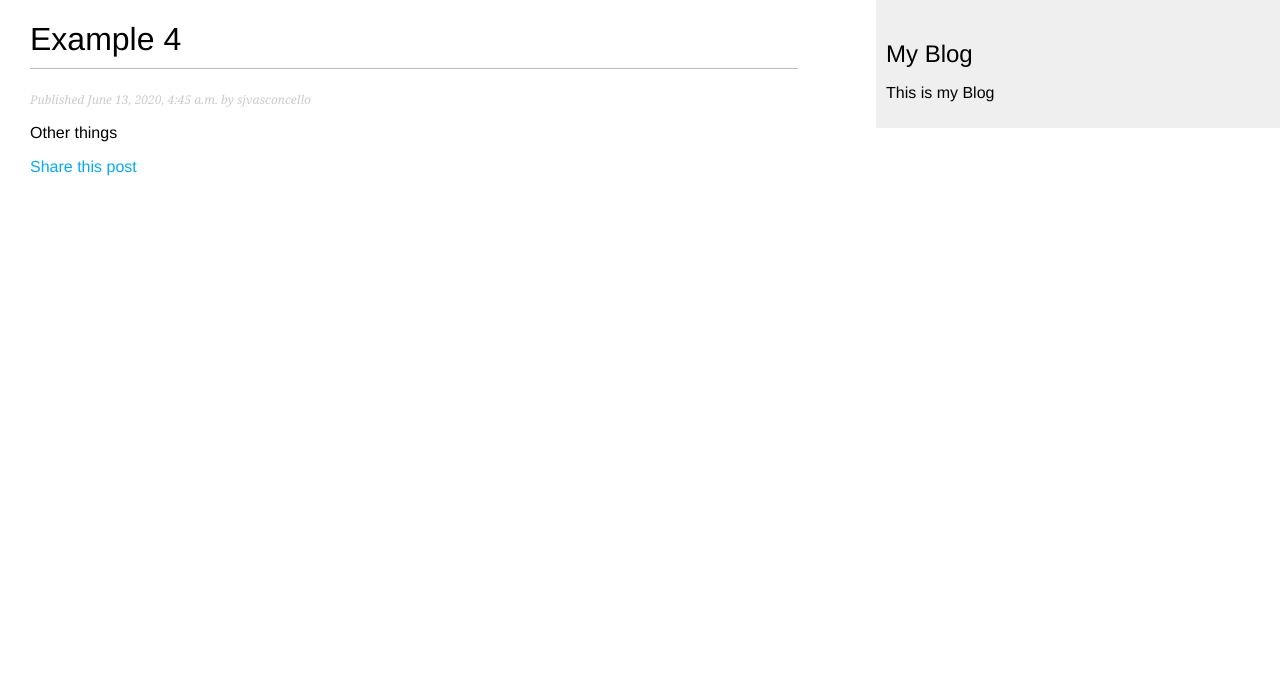
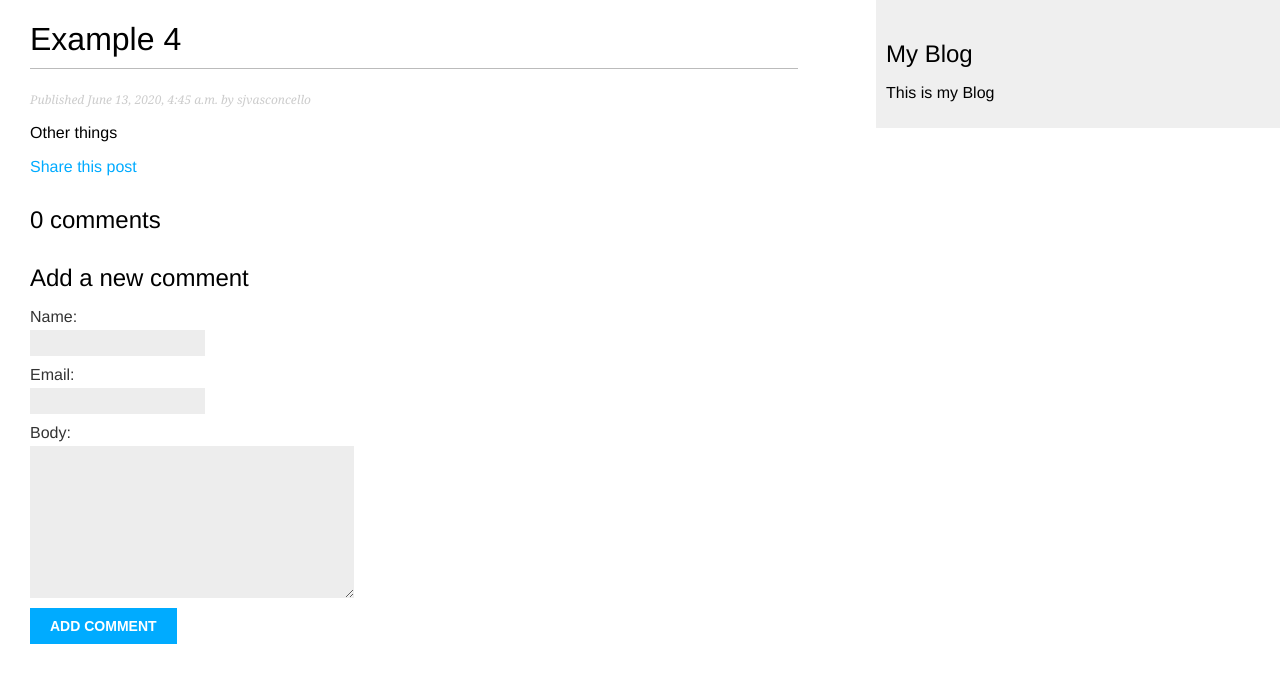
Before and after one commit to sjvasconcello/self-taught, a Django app: a page that uses django/super_blog/mysite/blog/templates/blog/post/detail.html in a window 1280 px wide. Shown: the top 683 px of the page. Run offline with Django 3.2, Linux system fonts and the light colour scheme; data comes from the database, SQL or seed files in the repository; both versions use the stored data as it was after the commit.

Commit message:
Django 3 by Example - pag 58

```diff
--- a/django/super_blog/mysite/blog/forms.py
+++ b/django/super_blog/mysite/blog/forms.py
@@ -1,7 +1,13 @@
 from django import forms
+from .models import Comment
 
 class EmailPostForm(forms.Form):
     name = forms.CharField(max_length=25)
     email = forms.EmailField()
     to = forms.EmailField()
     comments = forms.CharField(required=False, widget=forms.Textarea)
+
+class CommentForm(forms.ModelForm):
+    class Meta:
+        model = Comment
+        fields = ("name", "email", "body")
--- a/django/super_blog/mysite/blog/models.py
+++ b/django/super_blog/mysite/blog/models.py
@@ -35,3 +35,20 @@ class Post(models.Model):
                                                  self.publish.month,
                                                  self.publish.day,
                                                  self.slug])
+
+
+class Comment(models.Model):
+    post = models.ForeignKey(
+        Post, on_delete=models.CASCADE, related_name="comments")
+    name = models.CharField(max_length=80)
+    email = models.EmailField()
+    body = models.TextField()
+    created = models.DateTimeField(auto_now_add=True)
+    updated = models.DateTimeField(auto_now=True)
+    active = models.BooleanField(default=True)
+
+    class Meta:
+        ordering = ("created",)
+
+    def __str__(self):
+        return f"Comment by {self.name} on {self.post}"
--- a/django/super_blog/mysite/blog/templates/blog/post/detail.html
+++ b/django/super_blog/mysite/blog/templates/blog/post/detail.html
@@ -15,4 +15,35 @@
             Share this post
         </a>
     </p>
+    {% with comments.count as total_comments %}
+        <h2>
+            {{ total_comments }} comment{{ total_comments|pluralize }}
+        </h2>
+    {% endwith %}
+
+    {% for comment in comments %}
+        <div class="comment">
+            <p class="info">
+                Comment {{ forloop.counter }} by {{ comment.name }} {{ comment.created }}
+            </p>
+            {{ comment.body|linebreaks }}
+        </div>
+        {% empty %}
+    {% endfor %}
+
+
+{% if new_comment %}
+    <h2>Your comment has been added</h2>
+{% else %}
+    <h2>Add a new comment</h2>
+    <form method="POST">
+        {{ comment_form.as_p }}
+        {% csrf_token %}
+        <p>
+            <input type="submit" value="Add comment">
+        </p>
+    </form>
+{% endif %}
+
+
 {% endblock content %}
--- a/django/super_blog/mysite/blog/views.py
+++ b/django/super_blog/mysite/blog/views.py
@@ -2,8 +2,8 @@ from django.shortcuts import render, get_object_or_404
 from django.core.paginator import Paginator, EmptyPage, PageNotAnInteger
 from django.views.generic import ListView
 from django.core.mail import send_mail
-from .models import Post
-from .forms import EmailPostForm
+from .models import Post, Comment
+from .forms import EmailPostForm, CommentForm
 
 
 def post_list(request):
@@ -28,16 +28,38 @@ def post_detail(request, year, month, day, post):
                              publish__year=year,
                              publish__month=month,
                              publish__day=day)
+
+    # List of active comments for this post
+    comments = post.comments.filter(active=True)
+
+    new_comment = None
+
+    if request.method == "POST":
+        # A comment was posted
+        comment_form = CommentForm(data=request.POST)
+        if comment_form.is_valid():
+            # Create comment object but don't save to database yet
+            new_comment = comment_form.save(commit=False)
+            # Assign the current post to the comments
+            new_comment.post = post
+            # Save the comment to the database
+            new_comment.save()
+    else:
+        comment_form = CommentForm()
+
     return render(request,
                   'blog/post/detail.html',
-                  {'post': post})
+                  {'post': post,
+                   "comments": comments,
+                   "new_comment": new_comment,
+                   "comment_form": comment_form})
 
 
 def post_share(request, post_id):
     # Retrive post bby id
     post = get_object_or_404(Post, id=post_id, status="published")
     sent = False
-    if request.method ==  "POST":
+    if request.method == "POST":
         # Form was sumitted
         form = EmailPostForm(request.POST)
         if form.is_valid():
```
Also changed, not shown: django/super_blog/mysite/blog/admin.py (+15 -7 lines), django/super_blog/mysite/blog/migrations/0002_comment.py (added), django/super_blog/mysite/db.sqlite3.
